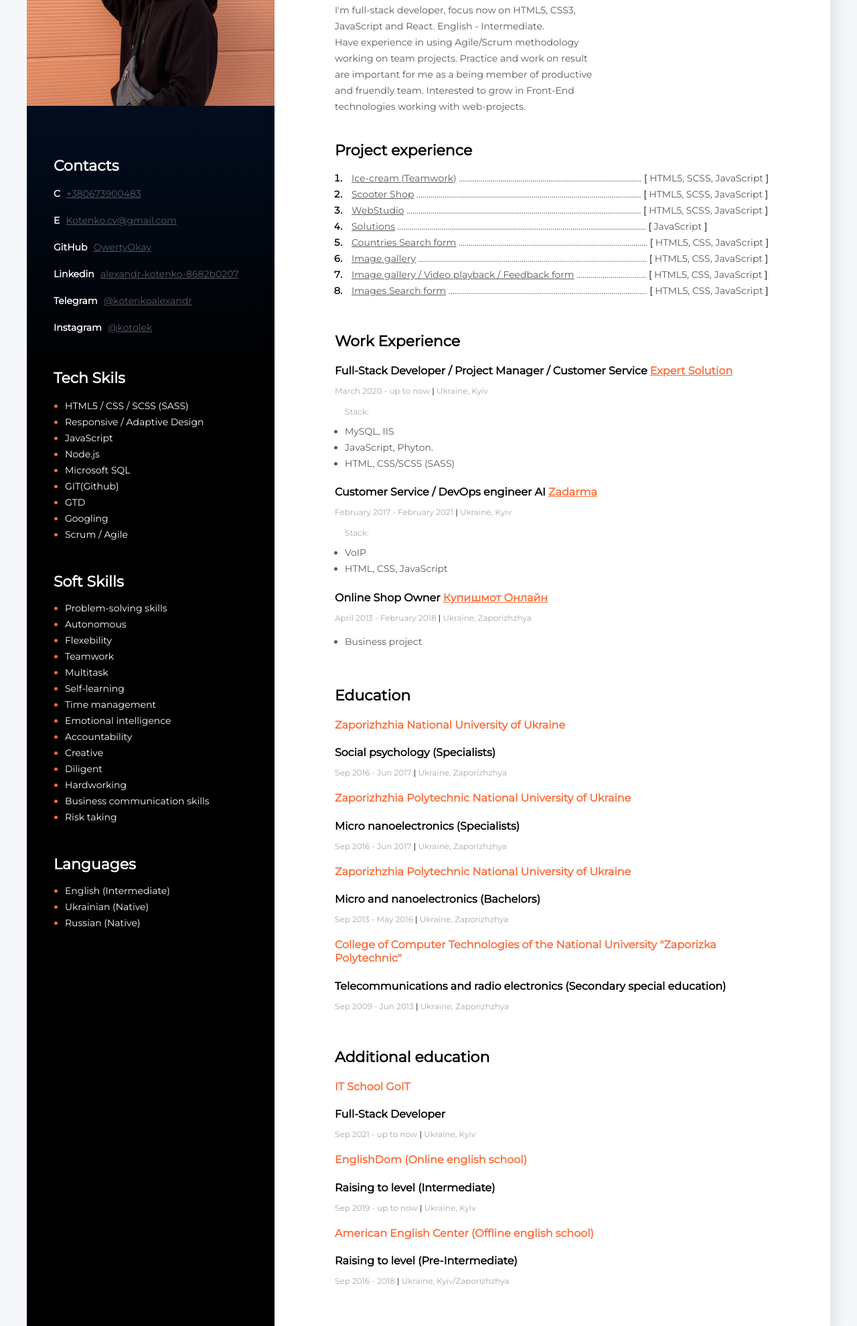
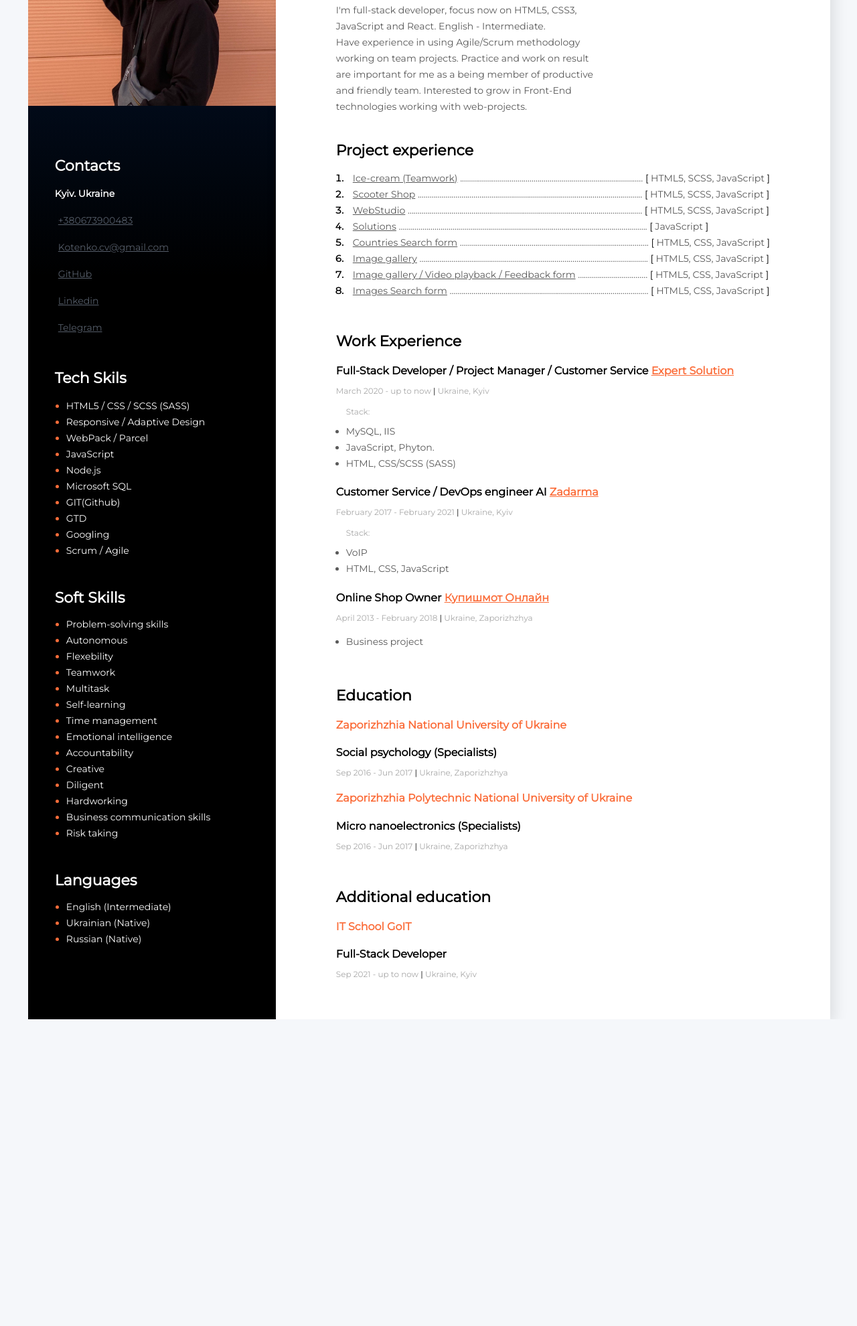
Before and after one commit to QwertyOkay/CV2022, a plain HTML site: page index.html in a window 1280 px wide. Shown: the part 186-2166 px from the top of the page at 67% size. After the commit the page ends 1708 px from the top, so only its background shows below. Drawn offline with nearby package versions, Linux system fonts and the light colour scheme.

Commit message:
Update index.html

```diff
--- a/index.html
+++ b/index.html
@@ -23,7 +23,7 @@
                <h2 class="about-position">Full-Stack Developer / PM </h2>
                 <h1 class="about-name">Alexandr Kotenko</h1>
 
-               <p class="about-description">I'm full-stack developer, focus now on HTML5, CSS3, JavaScript and React. English - Intermediate.<br>Have experience in using Agile/Scrum methodology working on team projects. Practice and work on result are important for me as a being member of productive and fruendly team. Interested to grow in Front-End technologies working with web-projects.
+               <p class="about-description">I'm full-stack developer, focus now on HTML5, CSS3, JavaScript and React. English - Intermediate.<br>Have experience in using Agile/Scrum methodology working on team projects. Practice and work on result are important for me as a being member of productive and friendly team. Interested to grow in Front-End technologies working with web-projects.
             </div>
             <!--Projects-->
             <div class="projects">
@@ -171,7 +171,7 @@
                     Sep 2016 - Jun 2017  <span class="line">|</span> Ukraine, Zaporizhzhya
                 </p>
 
-                <h4 class="work-position">
+                <!-- <h4 class="work-position">
                  <span class="organization"> Zaporizhzhia Polytechnic National University of Ukraine </span>
                 </h4>
                 <h4 class="work-position">
@@ -179,9 +179,9 @@
                  </h4>
                      <p class="period">
                         Sep 2013 - May 2016  <span class="line">|</span> Ukraine, Zaporizhzhya
-                     </p>
+                     </p>  -->
 
-                     <h4 class="work-position">
+                     <!-- <h4 class="work-position">
                      <span class="organization"> College of Computer Technologies of the National University "Zaporizka Polytechnic"</span>
                     </h4>
                     <h4 class="work-position">
@@ -189,7 +189,7 @@
                      </h4>
                      <p class="period">
                                 Sep 2009 - Jun 2013 <span class="line">|</span> Ukraine, Zaporizhzhya
-                             </p>
+                             </p>  -->
                              </div>
                         <div class="education">
                          <h3 class="title">Additional education</h3>
@@ -203,27 +203,6 @@
                         <p class="period">
                             Sep 2021 - up to now <span class="line">|</span> Ukraine, Kyiv
                         </p>
-
-                        <h4 class="work-position">
-                            <span class="organization"> EnglishDom (Online english school) </span>
-                        </h4>
-                        <h4 class="work-position">
-                            Raising to level (Intermediate)
-                        </h4>
-                        <p class="period">
-                            Sep 2019 - up to now <span class="line">|</span> Ukraine, Kyiv
-                        </p>
-
-                        <h4 class="work-position">
-                            <span class="organization"> American English Center (Offline english school) </span>
-                        </h4>
-                        <h4 class="work-position">
-                            Raising to level (Pre-Intermediate)
-                        </h4>
-                        <p class="period">
-                            Sep 2016 - 2018 <span class="line">|</span> Ukraine, Kyiv/Zaporizhzhya
-                        </p>
-
                         </div>
 
         </div>
@@ -235,31 +214,31 @@
                 <h3 class="sidabar-title">Contacts</h3>
                 <div>
                     <p>
-                        <span class="contact-type">C</span>
+                        <span class="contact-type">Kyiv. Ukraine</span>
+                    </p>
+                    <p>
+                        <span class="contact-type"></span>
                           <a href="tel:+380673900483" class="contact-link">+380673900483</a>
                     </p>
                   <p>
-                    <span class="contact-type">E</span>
+                    <span class="contact-type"></span>
                      <a href="mailto:kotenko.cv@gmail.com" class="contact-link">Kotenko.cv@gmail.com</a>
                     </p>
                     <p>
-                        <span class="contact-type">GitHub</span>
+                        <span class="contact-type"></span>
                         <a href="https://github.com/QwertyOkay" class="contact-link"
-                            target="_blank">QwertyOkay</a>
+                            target="_blank">GitHub</a>
                     </p>
                     <p>
-                        <span class="contact-type">Linkedin</span>
-                        <a href="https://www.linkedin.com/in/alexandr-kotenko-8682b0207/" class="contact-link" target="_blank">alexandr-kotenko-8682b0207</a>
+                        <span class="contact-type"></span>
+                        <a href="https://www.linkedin.com/in/alexandr-kotenko-8682b0207/" class="contact-link" target="_blank">Linkedin</a>
                     </p>
                     <p>
-                        <span class="contact-type">Telegram</span>
+                        <span class="contact-type"></span>
                         <a href="https://t.me/kotenkoalexandr" class="contact-link"
-                            target="_blank">@kotenkoalexandr</a>
+                            target="_blank">Telegram</a>
                     </p>
-                    <p>
-                        <span class="contact-type">Instagram</span>
-                        <a href="https://www.instagram.com/kotolek/" class="contact-link" target="_blank">@kotolek</a>
-                    </p>
+
 
                 </div>
                 </div>
@@ -268,7 +247,7 @@
                     <ul class="tech-skills-list">
                         <li class="tech-skills-item"> <span class="tech-skills-text">HTML5 / CSS / SCSS (SASS)</span>  </li>
                         <li class="tech-skills-item"> <span class="tech-skills-text">Responsive / Adaptive Design</span> </li>
-                        <!-- <li class="tech-skills-item"> <span class="tech-skills-text">WebPack</span> </li> -->
+                        <li class="tech-skills-item"> <span class="tech-skills-text">WebPack / Parcel</span> </li>
                         <li class="tech-skills-item"> <span class="tech-skills-text">JavaScript</span> </li>
                         <li class="tech-skills-item"> <span class="tech-skills-text">Node.js</span> </li>
                         <li class="tech-skills-item"> <span class="tech-skills-text">Microsoft SQL</span> </li>
@@ -276,8 +255,7 @@
                         <li class="tech-skills-item"> <span class="tech-skills-text">GTD</span> </li>
                         <li class="tech-skills-item"> <span class="tech-skills-text">Googling</span> </li>
                     <li class="tech-skills-item"> <span class="tech-skills-text">Scrum / Agile </span> </li>
-                        <!-- <li class="tech-skills-item"> <span class="tech-skills-text">React.js</span> </li>
-                        <li class="tech-skills-item"> <span class="tech-skills-text">Node.js</span> </li> -->
+                        <!-- <li class="tech-skills-item"> <span class="tech-skills-text">React.js</span> </li> -->
                     </ul>
                 </div>
                      <!--Soft Skills-->
```
